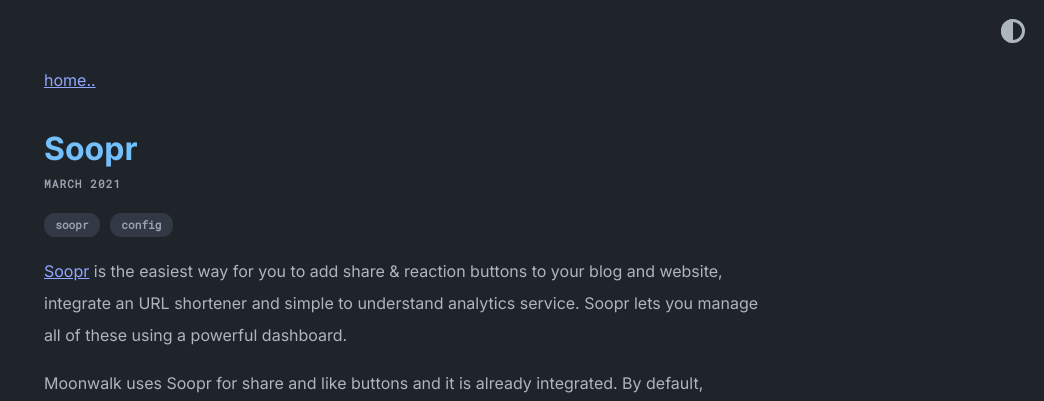
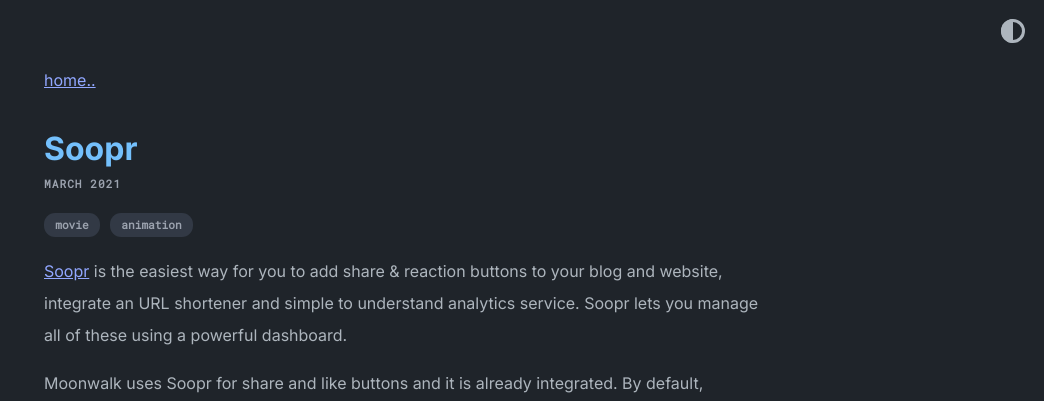
Before and after one commit to leejw4521/leejw4521.github.com, a Jekyll site: the page built from _posts/2021-03-04-soopr.md, in a window 1280 px wide. Shown: the top 401 px of the page, without its empty margins (236-1280 px from the left). Built offline with Jekyll 4.4.1, drawn with Linux system fonts in a browser that asks for light colours.

Commit message:
Update 2021-03-04-soopr.md

```diff
--- a/_posts/2021-03-04-soopr.md
+++ b/_posts/2021-03-04-soopr.md
@@ -1,6 +1,6 @@
 ---
 layout: post
-tags: [soopr, config]
+tags: [movie, animation]
 ---
 
 [Soopr][soopr-website] is the easiest way for you to add share & reaction buttons to your blog and website, integrate an URL shortener and simple to understand analytics service. Soopr lets you manage all of these using a powerful dashboard.
```
